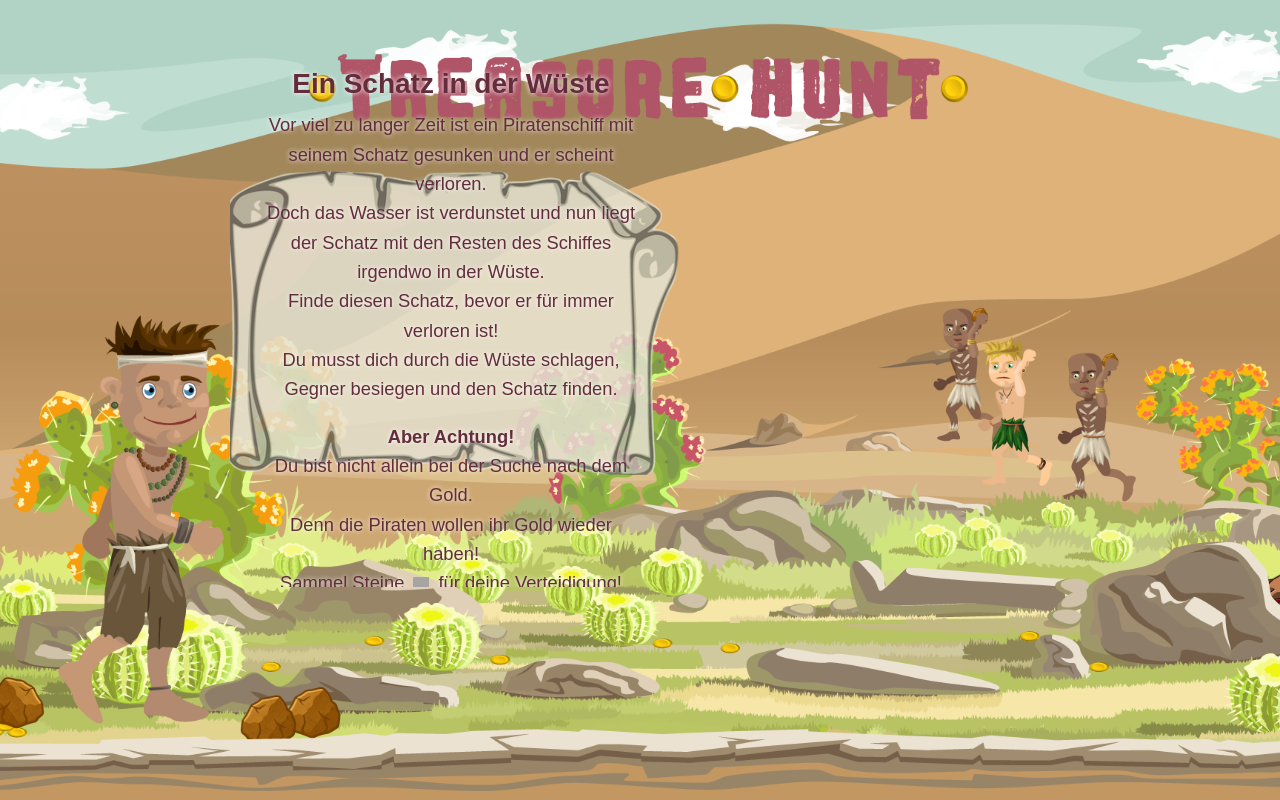
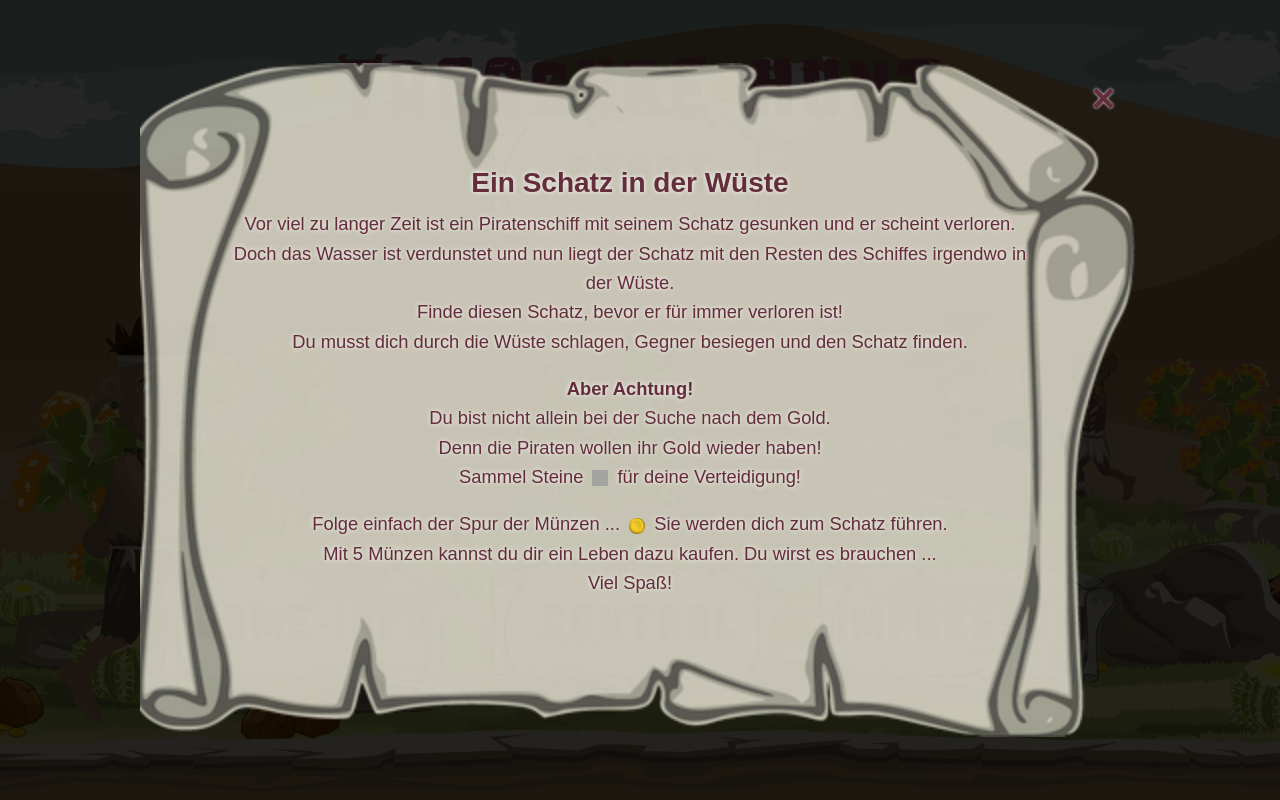
Before and after one commit to LiaSab24/TreasureHunt, a plain HTML site: page index.html in a window 1280 px wide. Both pictures are taken after a click on the element 311 px from the left and 623 px from the top of the page. Drawn offline with Linux system fonts and the light colour scheme; grey boxes are pictures that could not be loaded.

Commit message:
info-game overlay fixed

```diff
--- a/index.html
+++ b/index.html
@@ -32,8 +32,6 @@
 <body>
     <div id="introOverlay" class="intro-overlay">
         <div id="startButton" class="start-button button-img"></div>
-        <div id="game-info" style="display: none;"></div>
-
         <div class="button">
             <div id="infoButton" class="info-button button-img" onclick="showGameInfo()"></div>
             <div id="helpButton" class="help-button button-img"></div>
@@ -57,6 +55,7 @@
         </div>
     </div>
 
+    <div id="game-info" style="display: none;"></div>
     <div id="gameContainer" class="game-container" style="display: none;">
 
         <canvas id="canvas" width="1000" height="700">
@@ -80,7 +79,7 @@
             </div>
         </div>
 
-        <div id="gameInfo" class="game-buttons-container">
+        <div id="gameButtonsContainer" class="game-buttons-container">
             <div class="game-buttons">
                 <button id="pauseButton" data-tooltip="Pause" class="game-button"><img src="images/button/pause.PNG" alt="Pause button"></button>
                 <button id="playButton" data-tooltip="Play" class="game-button"><img src="images/button/play.PNG" alt="play button"></button>
--- a/js/game.js
+++ b/js/game.js
@@ -58,9 +58,15 @@ const buttonEventMap = {
 // ============================================================================
 
 function showGameInfo() {
-    const gameInfo = document.getElementById("game-info");
-    gameInfo.style.display = "block";
-    gameInfo.innerHTML = getShowGameInfo();
+    const gameInfoContainer = document.getElementById("game-info");
+    gameInfoContainer.style.display = "flex";
+    gameInfoContainer.innerHTML = getShowGameInfoHTML();
+}
+
+function hideGameInfo() {
+    const gameInfoContainer = document.getElementById("game-info");
+    gameInfoContainer.style.display = "none";
+    gameInfoContainer.innerHTML = "";
 }
 
 /**
--- a/js/templatesHTML.js
+++ b/js/templatesHTML.js
@@ -1,6 +1,7 @@
-function getShowGameInfo() {
+function getShowGameInfoHTML() {
     return `
     <div class="game-info">
+      <button class="close-button" onclick="hideGameInfo()">&times;</button>
       <img src="images/bg/button/emptyMap.png" alt="leere Schatzkarte als Infobox-Hintergrund" width="100%">
       <div class="content">
           <h3>Ein Schatz in der Wüste</h3>
@@ -14,10 +15,10 @@ function getShowGameInfo() {
           <p><strong>Aber Achtung!</strong></p>
           <p>Du bist nicht allein bei der Suche nach dem Gold.</p>
           <p>Denn die Piraten wollen ihr Gold wieder haben!</p>
-          <p>Sammel Steine <img src="images/objects/stones/stone.PNG" alt="Stone" width="16"> für deine Verteidigung!</p>
+          <p>Sammel Steine <img src="images/objects/stones/stone.PNG" alt="Stone"> für deine Verteidigung!</p>
           <br>
           <p>Folge einfach der Spur der Münzen ...
-          <img src="images/objects/coins/coin.png" alt="Münze/coin" width="16"> Sie werden dich zum Schatz führen.</p>
+          <img src="images/objects/coins/coin.png" alt="Münze/coin"> Sie werden dich zum Schatz führen.</p>
           <p>Mit 5 Münzen kannst du dir ein Leben dazu kaufen. Du wirst es brauchen ...</p>
           <p>Viel Spaß!</p>
       </div>
--- a/style.css
+++ b/style.css
@@ -69,12 +69,14 @@ h3 {
   justify-content: center;
   gap: 300px;
   z-index: 100;
-  .img-text-flex {
+}
+
+.intro-overlay .img-text-flex {
   display: flex;
   align-items: center;
   gap: 5px;
 }
-}
+
 /*
 .overlay-content {
   text-align: center;
@@ -90,11 +92,49 @@ h3 {
   }
 }
   */
+
+/* --- REGEL für den Close-Button --- */
+.close-button {
+  position: absolute;
+  top: 15px;
+  right: 25px;
+  z-index: 2;
+  background: none;
+  border: none;
+  font-size: 2.5rem;
+  font-weight: bold;
+  color: #632d3c;
+  cursor: pointer;
+  line-height: 1;
+  padding: 0;
+  text-shadow: 0 0 3px white;
+  &:hover {
+    color: #af5567;
+    transform: scale(1.1);
+    transition: transform 0.3s;
+    opacity: 1;
+  }
+}
+
+#game-info {
+  position: fixed;
+  top: 0;
+  left: 0;
+  width: 100%;
+  height: 100%;
+  z-index: 200;
+  display: flex;
+  align-items: center;
+  justify-content: center;
+  background-color: rgba(0, 0, 0, 0.85);
+}
+
+/* Diese Klasse wird durch JavaScript in #game-info eingefügt */
 .game-info {
-  width: 55%;
-  max-width: 820px;
+  width: 100%;
+  max-width: 1000px;
   color: #af5567;
-  position: relative;
+  position: relative;  /* für .content, um sich daran auszurichten */
   display: grid;
   place-items: center;
   img {
@@ -102,10 +142,6 @@ h3 {
     height: auto;
     opacity: 0.85;
     grid-area: 1 / 1;
-  }
-  .visible {
-    transform: translateY(0);
-    opacity: 1;
   }
   .content {
     grid-area: 1 / 1;
@@ -115,7 +151,7 @@ h3 {
     padding: 2% 10% 0 8%;
     color: #632d3c;
     text-shadow: 0 0 5px white;
-    z-index: 100;
+    z-index: 1; /* Muss nur höher sein als das img im gleichen Container */
     overflow-y: auto;
     p {
       font-size: clamp(0.75rem, 0.3186rem + 1.0349vw, 1.25rem);
```
Lines whose indentation alone changed are shown as unchanged.
